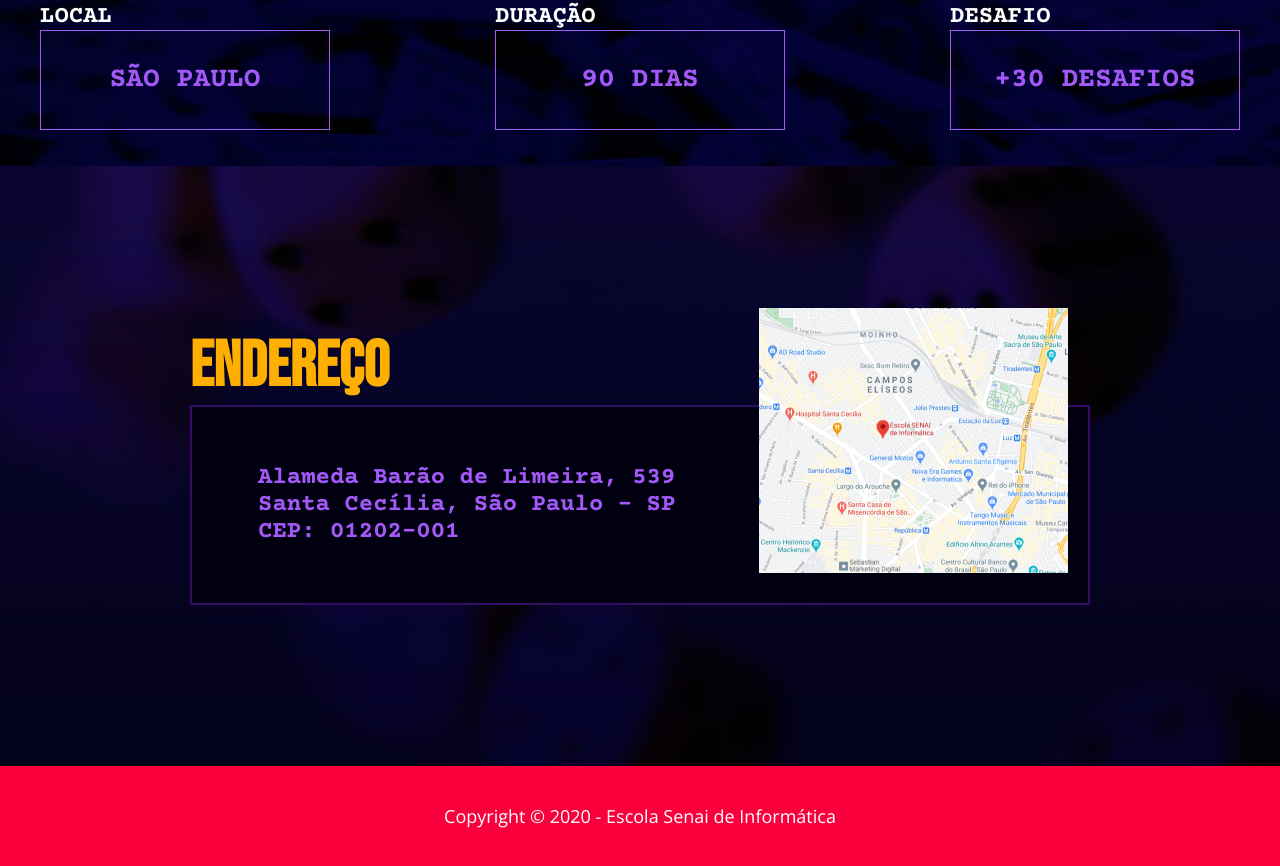
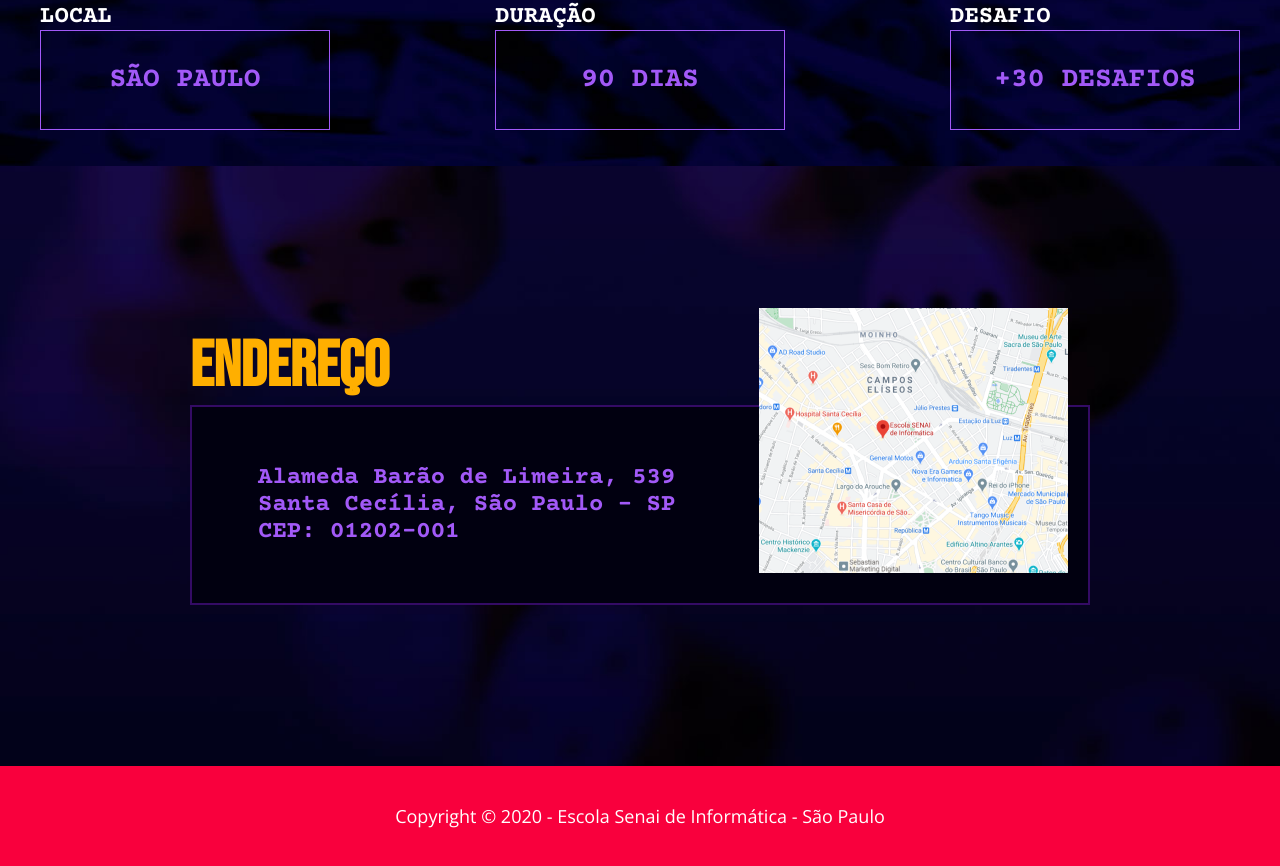
Before and after one commit to Robert-025/PrimeiroProjeto, a plain HTML site: page index.html in a window 1280 px wide. Shown: the part 1634-2500 px from the top of the page. Drawn offline with nearby package versions, Linux system fonts and the light colour scheme.

Commit message:
são paulo escrito

```diff
--- a/index.html
+++ b/index.html
@@ -72,7 +72,7 @@
         </section>
         <footer class="rodape">
             <div class="content alinhando-centro">
-                <p>Copyright © 2020 - Escola Senai de Informática</p>
+                <p>Copyright © 2020 - Escola Senai de Informática - São Paulo</p>
             </div>
         </footer>
     </body>
```
